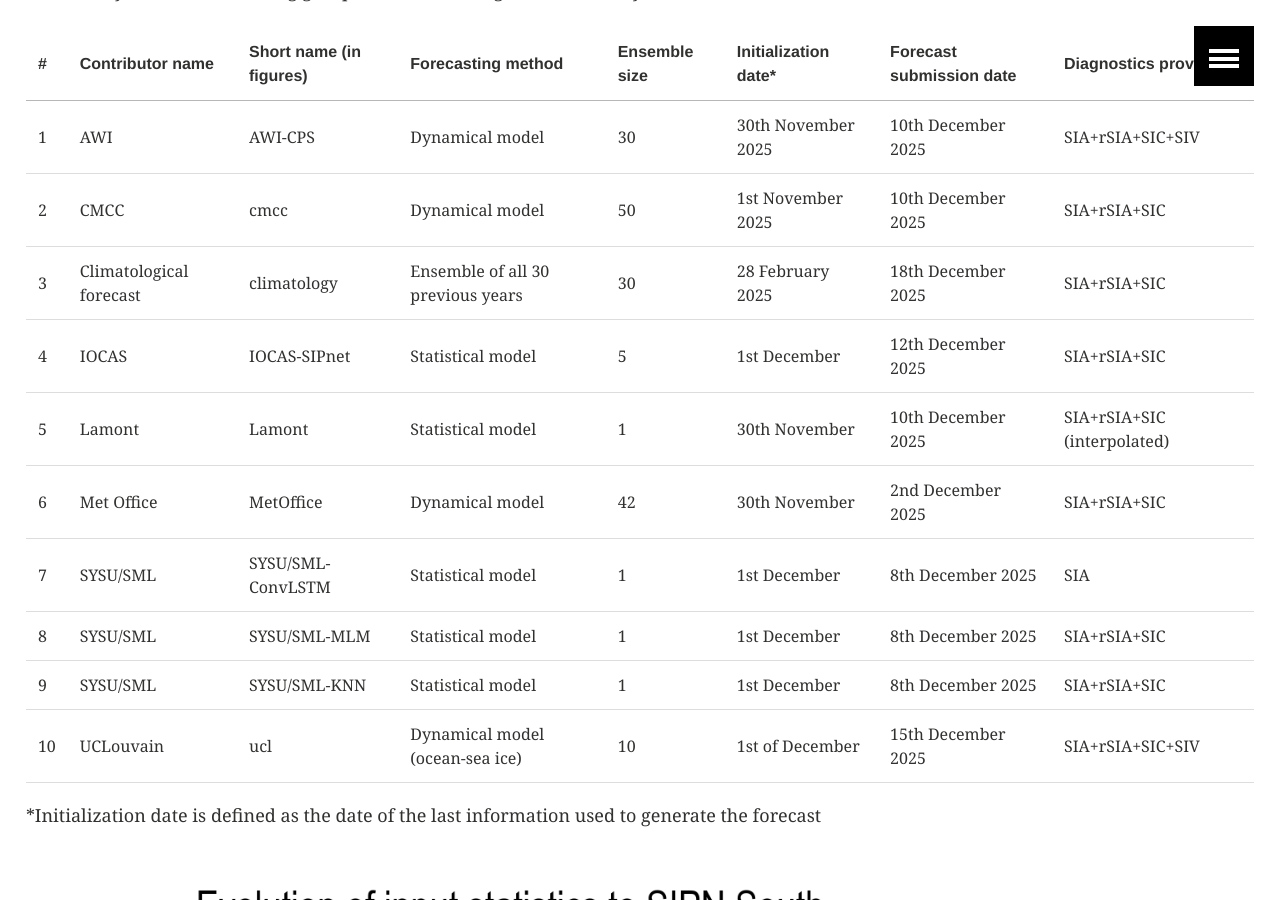
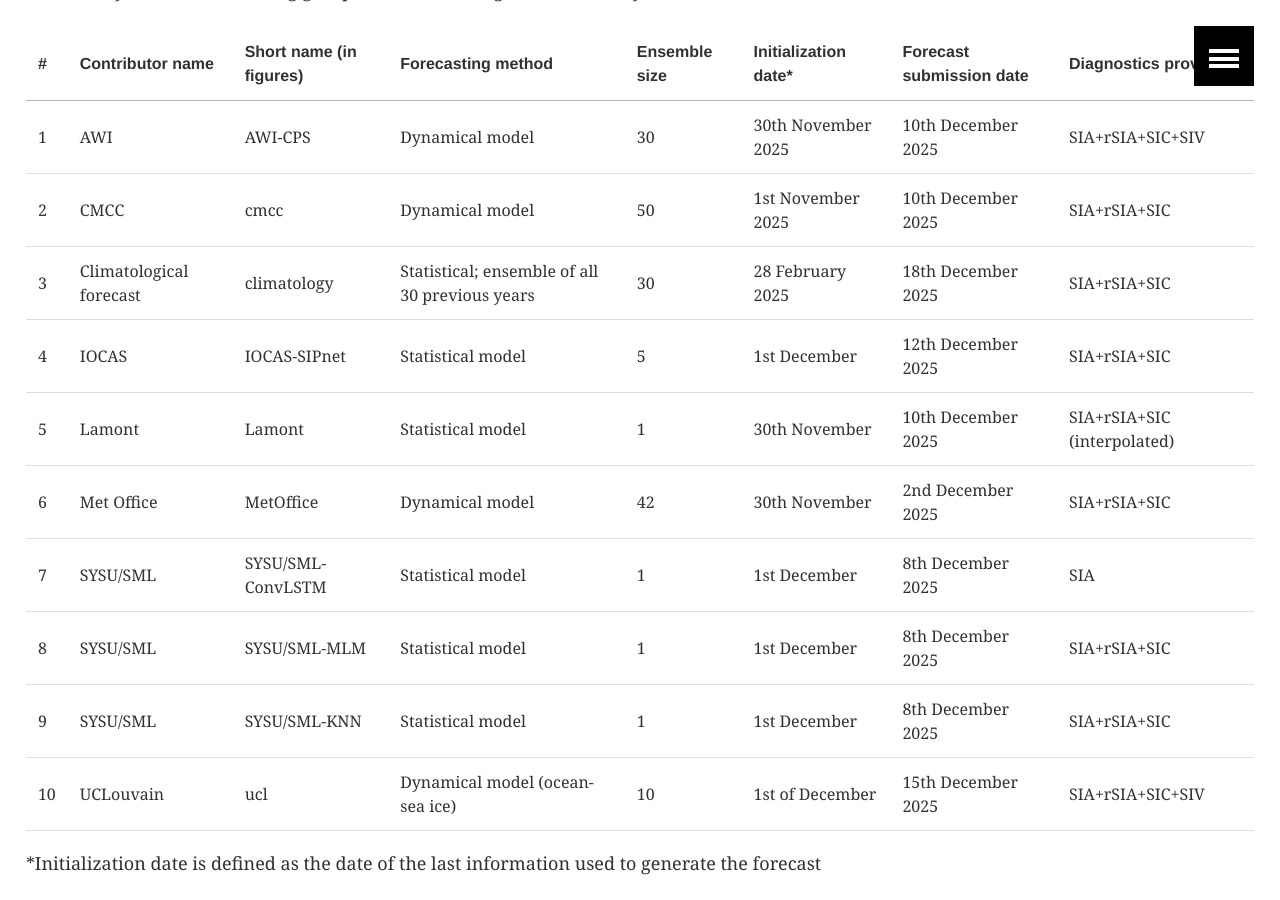
Before and after one commit to fmassonn/sipn-south.github.io, a Jekyll site: the page built from analyses.md, in a window 1280 px wide and 900 px high, scrolled down 438 px. Built offline with Jekyll 4.4.1, drawn with Linux system fonts in a browser that asks for light colours; our own code applies the rules of GitHub Pages for plain Markdown files.

Commit message:
Update analyses.md

```diff
--- a/analyses.md
+++ b/analyses.md
@@ -12,7 +12,7 @@ We warmly thank the following groups for contributing a forecast this year:
 |---|------------------|-------------------------|---------------------------------|----------------|---------------------|-----------------------------|-----------------------------|
 | 1 | AWI              | AWI-CPS                 | Dynamical model                 | 30             | 30th November 2025  |  10th December 2025         | SIA+rSIA+SIC+SIV            |
 | 2 | CMCC             | cmcc                    | Dynamical model                 | 50             | 1st  November 2025  |  10th December 2025         | SIA+rSIA+SIC                |
-| 3 | Climatological forecast | climatology      | Ensemble of all 30 previous years   | 30         | 28 February 2025    |  18th December 2025         | SIA+rSIA+SIC                |
+| 3 | Climatological forecast | climatology      | Statistical; ensemble of all 30 previous years   | 30         | 28 February 2025    |  18th December 2025         | SIA+rSIA+SIC                |
 | 4 | IOCAS            | IOCAS-SIPnet            | Statistical model               | 5              | 1st  December       |  12th December 2025         | SIA+rSIA+SIC                |
 | 5 | Lamont           | Lamont                  | Statistical model               | 1              | 30th November       |  10th December 2025         | SIA+rSIA+SIC (interpolated) |
 | 6 | Met Office       | MetOffice               | Dynamical model                 | 42             | 30th November       |  2nd December 2025          | SIA+rSIA+SIC                |
```
